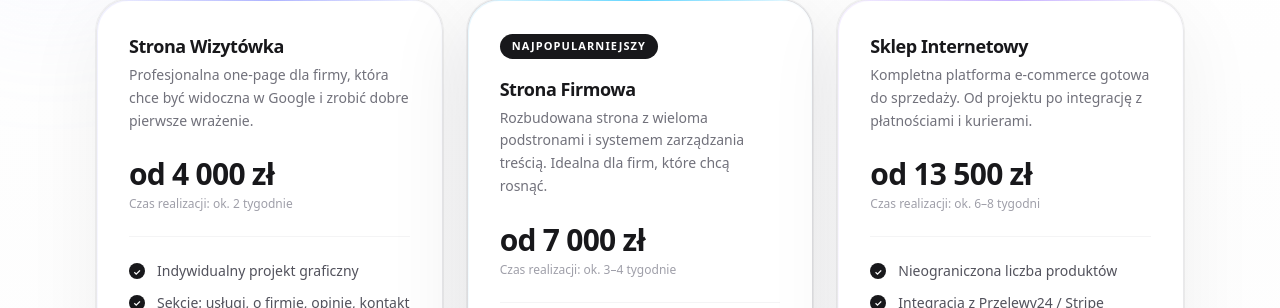
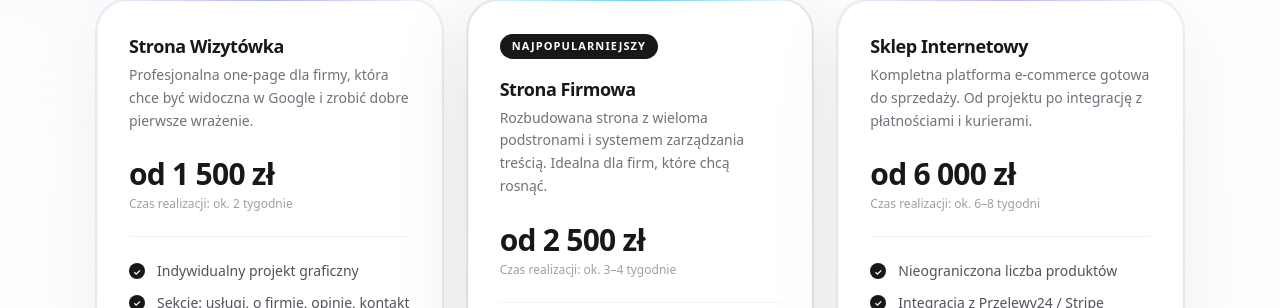
Before and after one commit to zombinator1/ZombiStackPortfolio, a Next.js app: page / in a window 1280 px wide. Shown: the part 4556-4864 px from the top of the page. Built offline with nearby package versions, Linux system fonts and the light colour scheme; no server answers.

Commit message:
fix: lower prices to starter-level (no portfolio yet)

```diff
--- a/src/components/marketing/pricing.tsx
+++ b/src/components/marketing/pricing.tsx
@@ -4,7 +4,7 @@ import { SectionHeading } from '@/components/ui/section-heading';
 const plans = [
   {
     name: 'Strona Wizytówka',
-    price: 'od 4 000 zł',
+    price: 'od 1 500 zł',
     timeline: 'ok. 2 tygodnie',
     description:
       'Profesjonalna one-page dla firmy, która chce być widoczna w Google i zrobić dobre pierwsze wrażenie.',
@@ -26,7 +26,7 @@ const plans = [
   },
   {
     name: 'Strona Firmowa',
-    price: 'od 7 000 zł',
+    price: 'od 2 500 zł',
     timeline: 'ok. 3–4 tygodnie',
     description:
       'Rozbudowana strona z wieloma podstronami i systemem zarządzania treścią. Idealna dla firm, które chcą rosnąć.',
@@ -49,7 +49,7 @@ const plans = [
   },
   {
     name: 'Sklep Internetowy',
-    price: 'od 13 500 zł',
+    price: 'od 6 000 zł',
     timeline: 'ok. 6–8 tygodni',
     description:
       'Kompletna platforma e-commerce gotowa do sprzedaży. Od projektu po integrację z płatnościami i kurierami.',
```
